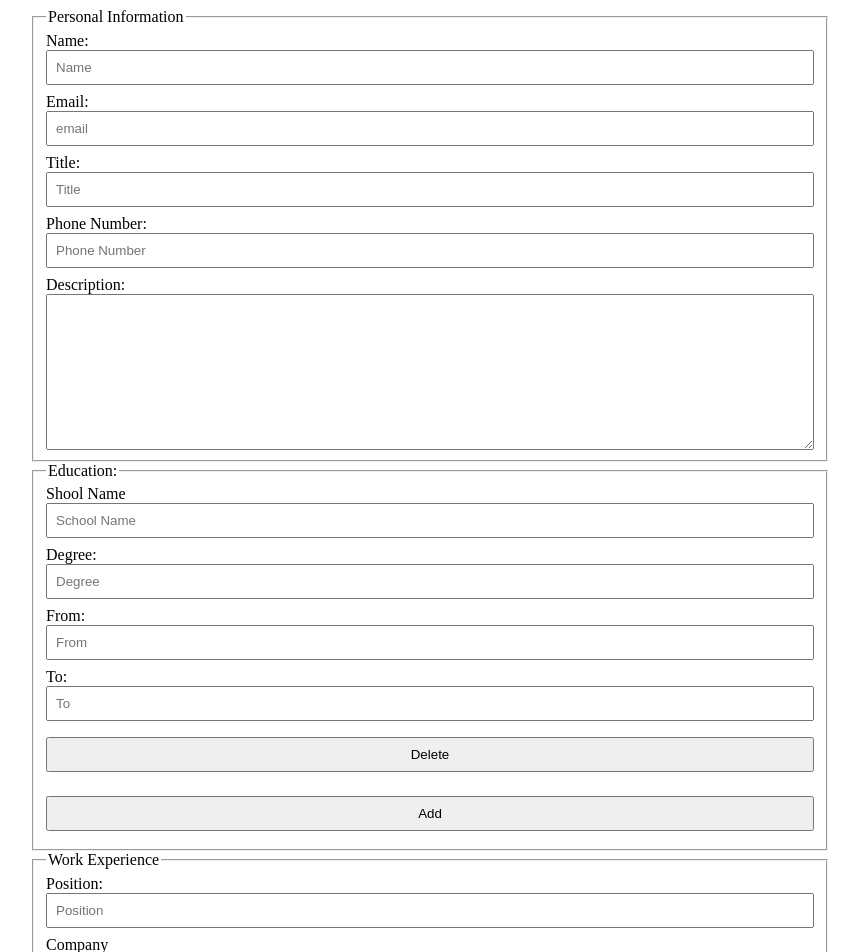
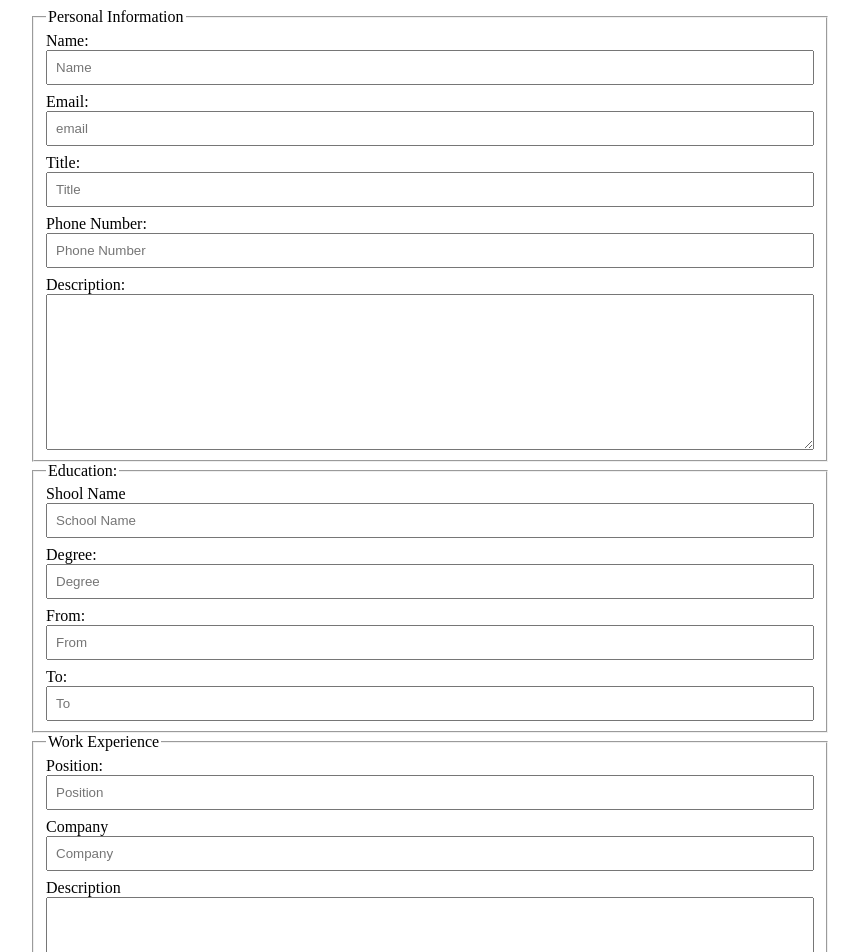
Before and after one commit to singhalex/cv-application, a React (Create React App) app: page / in a window 1280 px wide. Shown: the top 952 px of the page, without its empty margins (210-1069 px from the left). Built offline with nearby package versions, Linux system fonts and the light colour scheme; the HTML template or start-up script is replaced by a standard one.

Commit message:
Comment out Add and Delete buttons
They did not have any functionality. Commented out for later development

```diff
--- a/src/components/Education.jsx
+++ b/src/components/Education.jsx
@@ -46,8 +46,8 @@ class Education extends Component {
                         onChange={(e) => onChange(e, 'to')}
                     />
                 </div>
-            <button>Delete</button>
-            <button>Add</button>
+            {/* <button>Delete</button> */}
+            {/* <button>Add</button> */}
             </fieldset>
         );
     }
```
